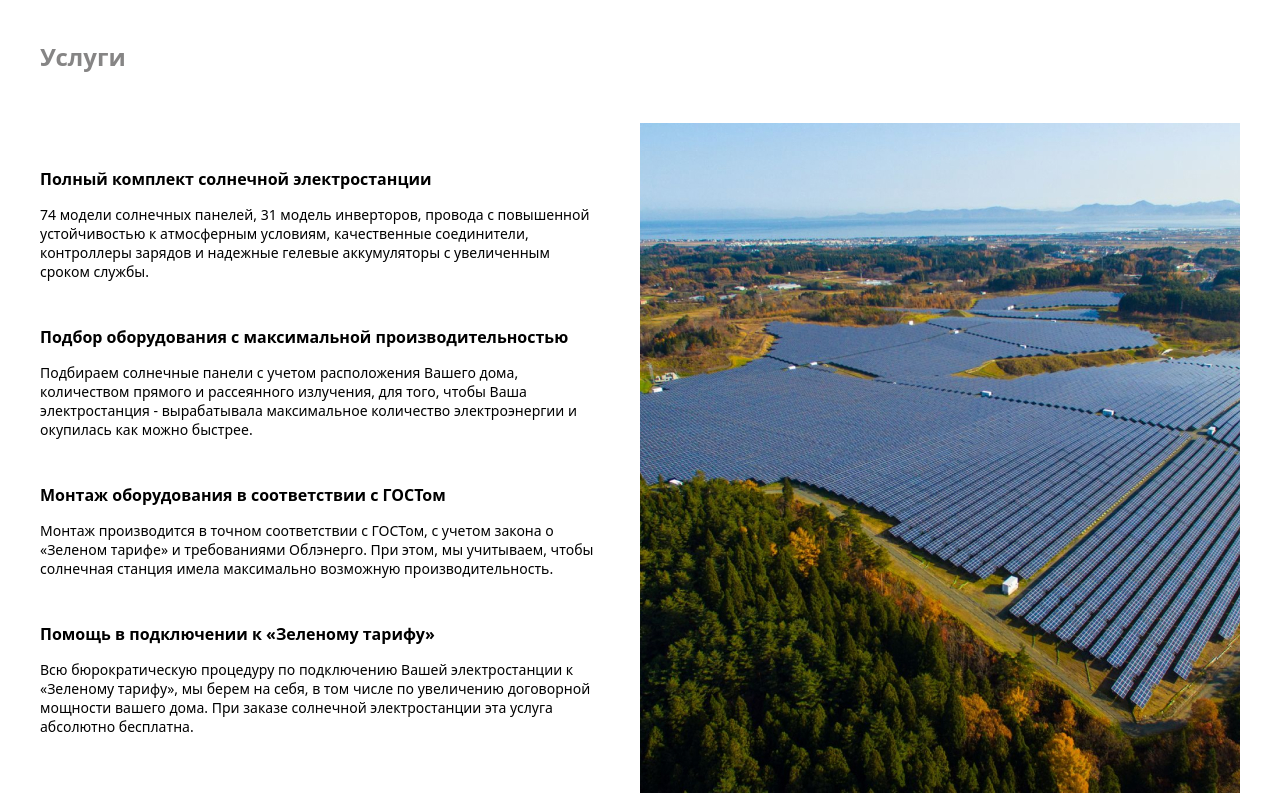
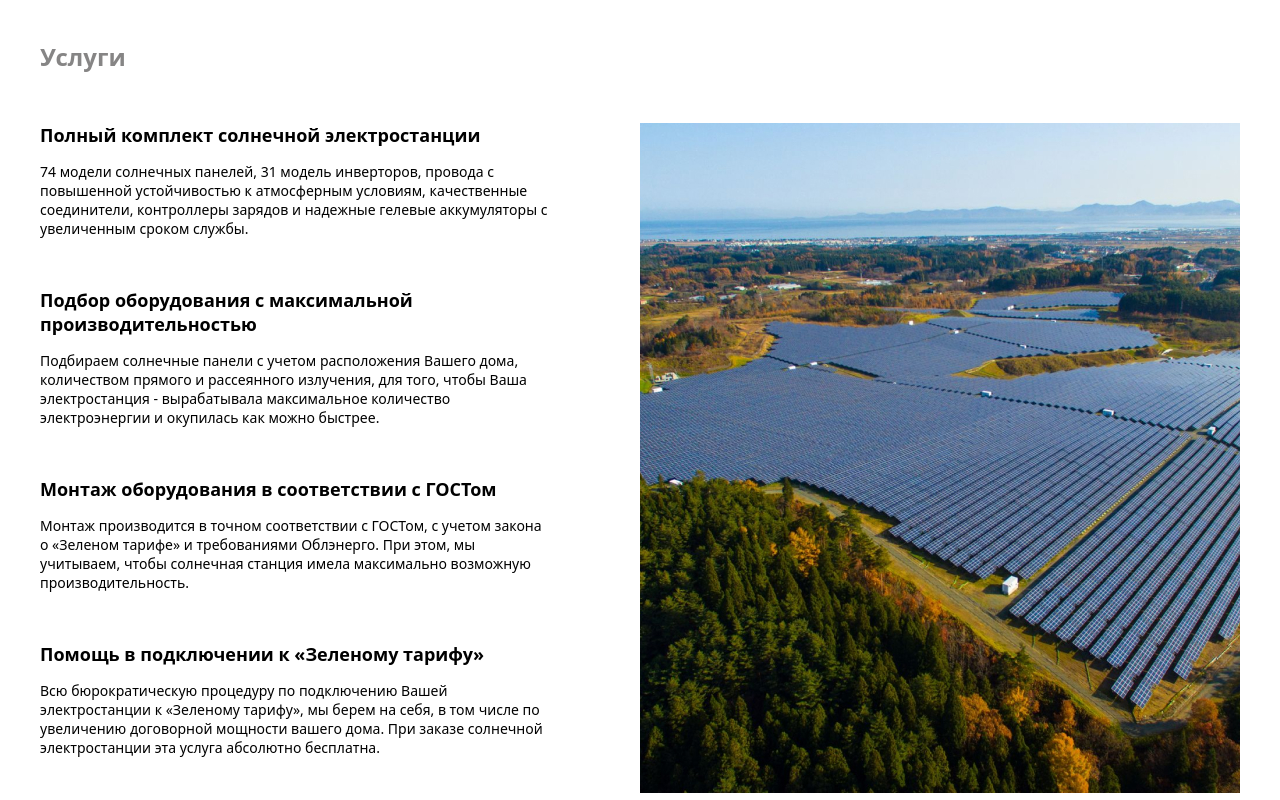
Before and after one commit to BlackMightyRavenDark/solar_exe, a plain HTML site: page index.html in a window 1280 px wide. Shown: the part 940-1740 px from the top of the page. Drawn offline with Linux system fonts and the light colour scheme.

Commit message:
Исправление

```diff
--- a/index.html
+++ b/index.html
@@ -56,7 +56,8 @@
                         </div>
 
                         <div class="services">
-                            <div>
+                            <div class="services__info-list">
+                                <div class="services__info-item">
                                     <div class="info__block-title">
                                         Полный комплект солнечной электростанции
                                     </div>
@@ -64,7 +65,9 @@
                                     <p>
                                         74 модели солнечных панелей, 31 модель инверторов, провода с повышенной устойчивостью к атмосферным условиям, качественные соединители, контроллеры зарядов и надежные гелевые аккумуляторы с увеличенным сроком службы.
                                     </p>
+                                </div>
 
+                                <div class="services__info-item">
                                     <div class="info__block-title">
                                         Подбор оборудования с максимальной производительностью
                                     </div>
@@ -72,7 +75,9 @@
                                     <p>
                                         Подбираем солнечные панели с учетом расположения Вашего дома, количеством прямого и рассеянного излучения, для того, чтобы Ваша электростанция - вырабатывала максимальное количество электроэнергии и окупилась как можно быстрее.
                                     </p>
+                                </div>
 
+                                <div class="services__info-item">
                                     <div class="info__block-title">
                                         Монтаж оборудования в соответствии с ГОСТом
                                     </div>
@@ -80,7 +85,9 @@
                                     <p>
                                         Монтаж производится в точном соответствии с ГОСТом, с учетом закона о «Зеленом тарифе» и требованиями Облэнерго. При этом, мы учитываем, чтобы солнечная станция имела максимально возможную производительность.
                                     </p>
+                                </div>
 
+                                <div class="services__info-item">
                                     <div class="info__block-title">
                                         Помощь в подключении к «Зеленому тарифу»
                                     </div>
@@ -89,11 +96,10 @@
                                         Всю бюрократическую процедуру по подключению Вашей электростанции к «Зеленому тарифу», мы берем на себя, в том числе по увеличению договорной мощности вашего дома. При заказе солнечной электростанции эта услуга абсолютно бесплатна.
                                     </p>
                                 </div>
+                            </div>
 
                             <div class="services__picture-wrapper">
-                                <div class="services__picture">
-
-                                </div>
+                                <div class="services__picture"></div>
                             </div>
                         </div>
                     </section>
--- a/styles/services.css
+++ b/styles/services.css
@@ -1,11 +1,18 @@
 .services {
     display: flex;
     justify-content: space-between;
-    gap: 40px;
+    gap: 90px;
+}
+
+.services__info-list {
+    display: flex;
+    flex-direction: column;
+    gap: 50px;
 }
 
 .info__block-title {
-    margin: 45px 0 15px 0;
+    margin-bottom: 15px;
+    font-size: 18px;
     font-weight: 700;
 }
 
```
Lines whose indentation alone changed are shown as unchanged.
